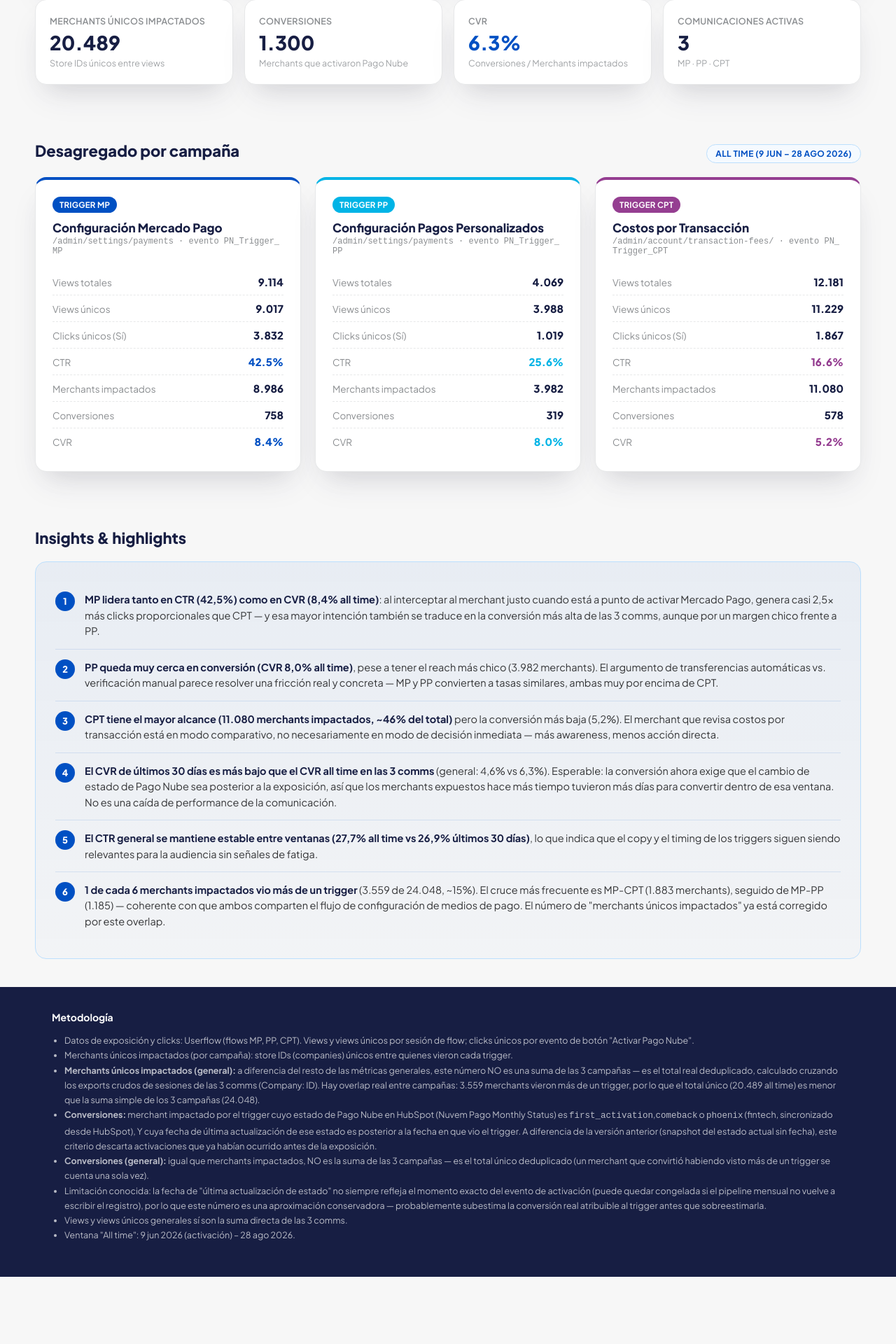
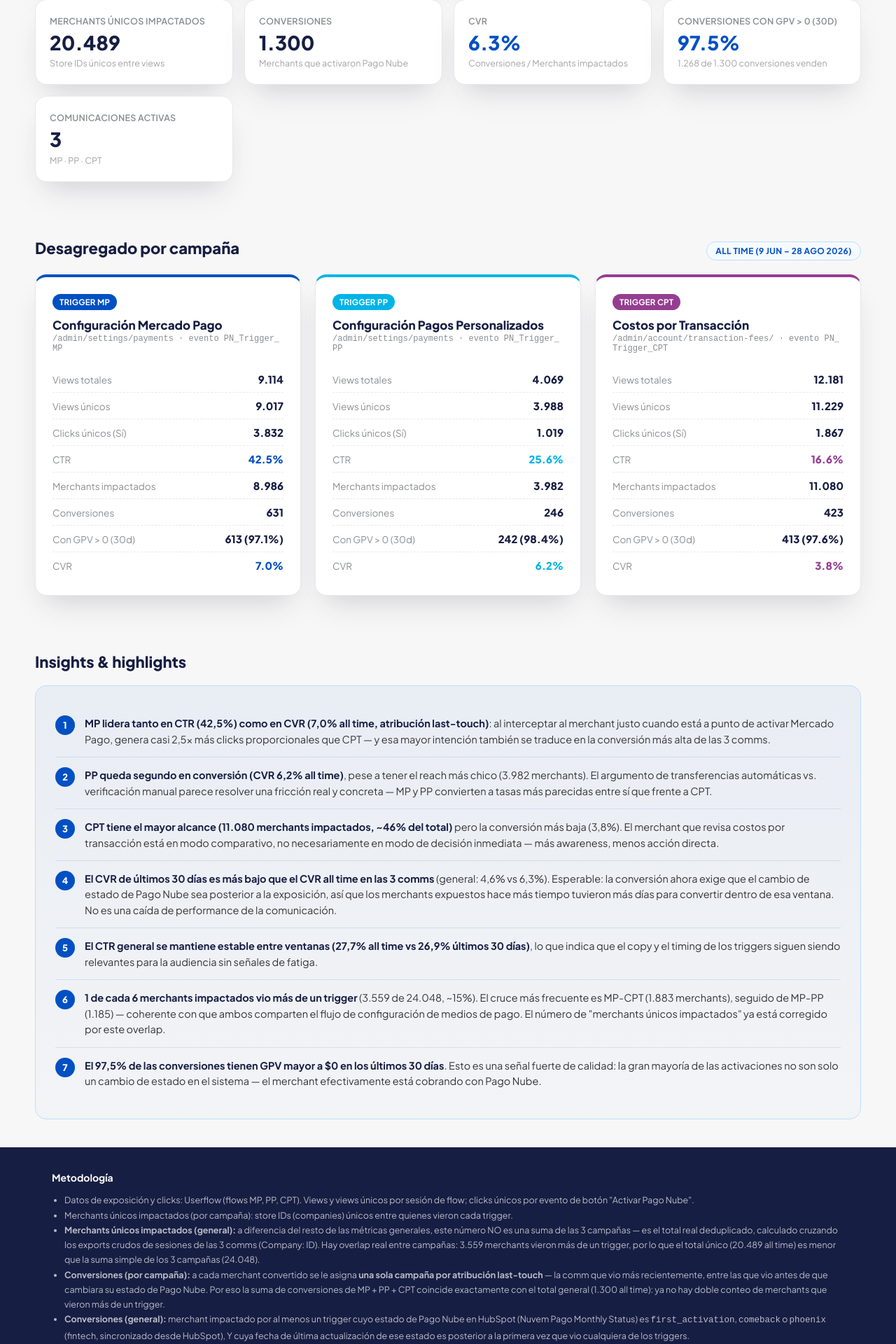
Before and after one commit to alanlelli-tn/pago-nube-comms-triggers-resultados, a Next.js app: page / in a window 1280 px wide. Shown: the part 739-2659 px from the top of the page at 70% size. Before the commit the page ends 2563 px from the top, so only its background shows below. Built offline with nearby package versions, Linux system fonts and the light colour scheme.

Commit message:
Update page.tsx

```diff
--- a/app/page.tsx
+++ b/app/page.tsx
@@ -10,6 +10,7 @@
   clicks: number;
   merchants: number;
   conversions: number;
+  gpvPositive: number;
 };
 
 type Campaign = {
@@ -29,8 +30,8 @@
     name: 'Configuración Mercado Pago',
     url: '/admin/settings/payments · evento PN_Trigger_MP',
     color: '#0050c3',
-    all: { views: 9114, uniqueViews: 9017, clicks: 3832, merchants: 8986, conversions: 758 },
-    last30: { views: 3717, uniqueViews: 3710, clicks: 1553, merchants: 3707, conversions: 229 },
+    all: { views: 9114, uniqueViews: 9017, clicks: 3832, merchants: 8986, conversions: 631, gpvPositive: 613 },
+    last30: { views: 3717, uniqueViews: 3710, clicks: 1553, merchants: 3707, conversions: 205, gpvPositive: 198 },
   },
   {
     id: 'pp',
@@ -38,8 +39,8 @@
     name: 'Configuración Pagos Personalizados',
     url: '/admin/settings/payments · evento PN_Trigger_PP',
     color: '#00b4e6',
-    all: { views: 4069, uniqueViews: 3988, clicks: 1019, merchants: 3982, conversions: 319 },
-    last30: { views: 1656, uniqueViews: 1653, clicks: 412, merchants: 1647, conversions: 100 },
+    all: { views: 4069, uniqueViews: 3988, clicks: 1019, merchants: 3982, conversions: 246, gpvPositive: 242 },
+    last30: { views: 1656, uniqueViews: 1653, clicks: 412, merchants: 1647, conversions: 81, gpvPositive: 79 },
   },
   {
     id: 'cpt',
@@ -47,8 +48,8 @@
     name: 'Costos por Transacción',
     url: '/admin/account/transaction-fees/ · evento PN_Trigger_CPT',
     color: '#953e91',
-    all: { views: 12181, uniqueViews: 11229, clicks: 1867, merchants: 11080, conversions: 578 },
-    last30: { views: 4813, uniqueViews: 4769, clicks: 755, merchants: 4715, conversions: 145 },
+    all: { views: 12181, uniqueViews: 11229, clicks: 1867, merchants: 11080, conversions: 423, gpvPositive: 413 },
+    last30: { views: 4813, uniqueViews: 4769, clicks: 755, merchants: 4715, conversions: 124, gpvPositive: 120 },
   },
 ];
 
@@ -65,9 +66,10 @@
   last30: 8833,
 };
 
-// Conversiones únicas reales (deduplicadas) entre las 3 campañas. Igual que con
-// merchants, NO es la suma de las 3 campañas: un merchant que convirtió habiendo visto
-// más de un trigger se cuenta una sola vez acá.
+// Conversiones únicas reales (deduplicadas, atribuidas last-touch a UNA sola campaña
+// cada una). A diferencia de una suma ingenua por campaña, cada merchant que convirtió
+// habiendo visto más de un trigger ya está asignado a una sola — por eso la suma de las
+// 3 campañas coincide exactamente con este total general.
 const GENERAL_CONVERSIONS_DEDUP: Record<Period, number> = {
   all: 1300,
   last30: 410,
@@ -91,10 +93,12 @@
     clicks: sum(period, 'clicks'),
     merchants: GENERAL_MERCHANTS_DEDUP[period],
     conversions: GENERAL_CONVERSIONS_DEDUP[period],
+    gpvPositive: sum(period, 'gpvPositive'),
   };
 
   const ctr = pct(totals.clicks, totals.uniqueViews);
   const cvr = pct(totals.conversions, totals.merchants);
+  const gpvShare = pct(totals.gpvPositive, totals.conversions);
 
   const periodLabel = period === 'all' ? 'All time (9 jun – 28 ago 2026)' : 'Últimos 30 días';
 
@@ -183,6 +187,11 @@
               <div className="sub">Conversiones / Merchants impactados</div>
             </div>
             <div className="kpi-card">
+              <div className="label">Conversiones con GPV &gt; 0 (30d)</div>
+              <div className="value accent">{gpvShare}</div>
+              <div className="sub">{fmt(totals.gpvPositive)} de {fmt(totals.conversions)} conversiones venden</div>
+            </div>
+            <div className="kpi-card">
               <div className="label">Comunicaciones activas</div>
               <div className="value">3</div>
               <div className="sub">MP · PP · CPT</div>
@@ -237,6 +246,12 @@
                     <span className="m-label">Conversiones</span>
                     <span className="m-value">{fmt(m.conversions)}</span>
                   </div>
+                  <div className="cc-metric-row">
+                    <span className="m-label">Con GPV &gt; 0 (30d)</span>
+                    <span className="m-value">
+                      {fmt(m.gpvPositive)} ({pct(m.gpvPositive, m.conversions)})
+                    </span>
+                  </div>
                   <div className="cc-metric-row highlight">
                     <span className="m-label">CVR</span>
                     <span className="m-value">{cCvr}</span>
@@ -255,27 +270,26 @@
             <div className="insight-item">
               <span className="bullet">1</span>
               <span className="txt">
-                <strong>MP lidera tanto en CTR (42,5%) como en CVR (8,4% all time)</strong>: al
-                interceptar al merchant justo cuando está a punto de activar Mercado Pago, genera
-                casi 2,5x más clicks proporcionales que CPT — y esa mayor intención también se
-                traduce en la conversión más alta de las 3 comms, aunque por un margen chico frente
-                a PP.
+                <strong>MP lidera tanto en CTR (42,5%) como en CVR (7,0% all time, atribución last-touch)</strong>:
+                al interceptar al merchant justo cuando está a punto de activar Mercado Pago,
+                genera casi 2,5x más clicks proporcionales que CPT — y esa mayor intención también
+                se traduce en la conversión más alta de las 3 comms.
               </span>
             </div>
             <div className="insight-item">
               <span className="bullet">2</span>
               <span className="txt">
-                <strong>PP queda muy cerca en conversión (CVR 8,0% all time)</strong>, pese a tener
-                el reach más chico (3.982 merchants). El argumento de transferencias automáticas vs.
+                <strong>PP queda segundo en conversión (CVR 6,2% all time)</strong>, pese a tener el
+                reach más chico (3.982 merchants). El argumento de transferencias automáticas vs.
                 verificación manual parece resolver una fricción real y concreta — MP y PP
-                convierten a tasas similares, ambas muy por encima de CPT.
+                convierten a tasas más parecidas entre sí que frente a CPT.
               </span>
             </div>
             <div className="insight-item">
               <span className="bullet">3</span>
               <span className="txt">
                 <strong>CPT tiene el mayor alcance (11.080 merchants impactados, ~46% del total)</strong>
-                {' '}pero la conversión más baja (5,2%). El merchant que revisa costos por transacción
+                {' '}pero la conversión más baja (3,8%). El merchant que revisa costos por transacción
                 está en modo comparativo, no necesariamente en modo de decisión inmediata — más
                 awareness, menos acción directa.
               </span>
@@ -308,6 +322,15 @@
                 este overlap.
               </span>
             </div>
+            <div className="insight-item">
+              <span className="bullet">7</span>
+              <span className="txt">
+                <strong>El 97,5% de las conversiones tienen GPV mayor a $0 en los últimos 30 días</strong>.
+                Esto es una señal fuerte de calidad: la gran mayoría de las activaciones no son solo
+                un cambio de estado en el sistema — el merchant efectivamente está cobrando con
+                Pago Nube.
+              </span>
+            </div>
           </div>
         </section>
       </main>
@@ -333,18 +356,25 @@
               los 3 campañas (24.048).
             </li>
             <li>
-              <strong>Conversiones:</strong> merchant impactado por el trigger cuyo estado de
-              Pago Nube en HubSpot (Nuvem Pago Monthly Status) es <code>first_activation</code>,
-              <code>comeback</code> o <code>phoenix</code> (fintech, sincronizado desde HubSpot), Y
-              cuya fecha de última actualización de ese estado es posterior a la fecha en que vio
-              el trigger. A diferencia de la versión anterior (snapshot del estado actual sin
-              fecha), este criterio descarta activaciones que ya habían ocurrido antes de la
-              exposición.
+              <strong>Conversiones (por campaña):</strong> a cada merchant convertido se le asigna
+              <strong> una sola campaña por atribución last-touch</strong> — la comm que vio más
+              recientemente, entre las que vio antes de que cambiara su estado de Pago Nube. Por
+              eso la suma de conversiones de MP + PP + CPT coincide exactamente con el total
+              general (1.300 all time): ya no hay doble conteo de merchants que vieron más de un
+              trigger.
             </li>
             <li>
-              <strong>Conversiones (general):</strong> igual que merchants impactados, NO es la
-              suma de las 3 campañas — es el total único deduplicado (un merchant que convirtió
-              habiendo visto más de un trigger se cuenta una sola vez).
+              <strong>Conversiones (general):</strong> merchant impactado por al menos un trigger
+              cuyo estado de Pago Nube en HubSpot (Nuvem Pago Monthly Status) es{' '}
+              <code>first_activation</code>, <code>comeback</code> o <code>phoenix</code>{' '}
+              (fintech, sincronizado desde HubSpot), Y cuya fecha de última actualización de ese
+              estado es posterior a la primera vez que vio cualquiera de los triggers.
+            </li>
+            <li>
+              <strong>Conversiones con GPV &gt; 0:</strong> de las conversiones, cuántas tienen GPV
+              (Gross Payment Volume) mayor a $0 en los últimos 30 días (<code>gpv_30d_fintech</code>,
+              HubSpot). Sirve como chequeo de calidad — confirma que la activación se tradujo en uso
+              real, no solo en un cambio de estado.
             </li>
             <li>
               Limitación conocida: la fecha de "última actualización de estado" no siempre refleja
```
